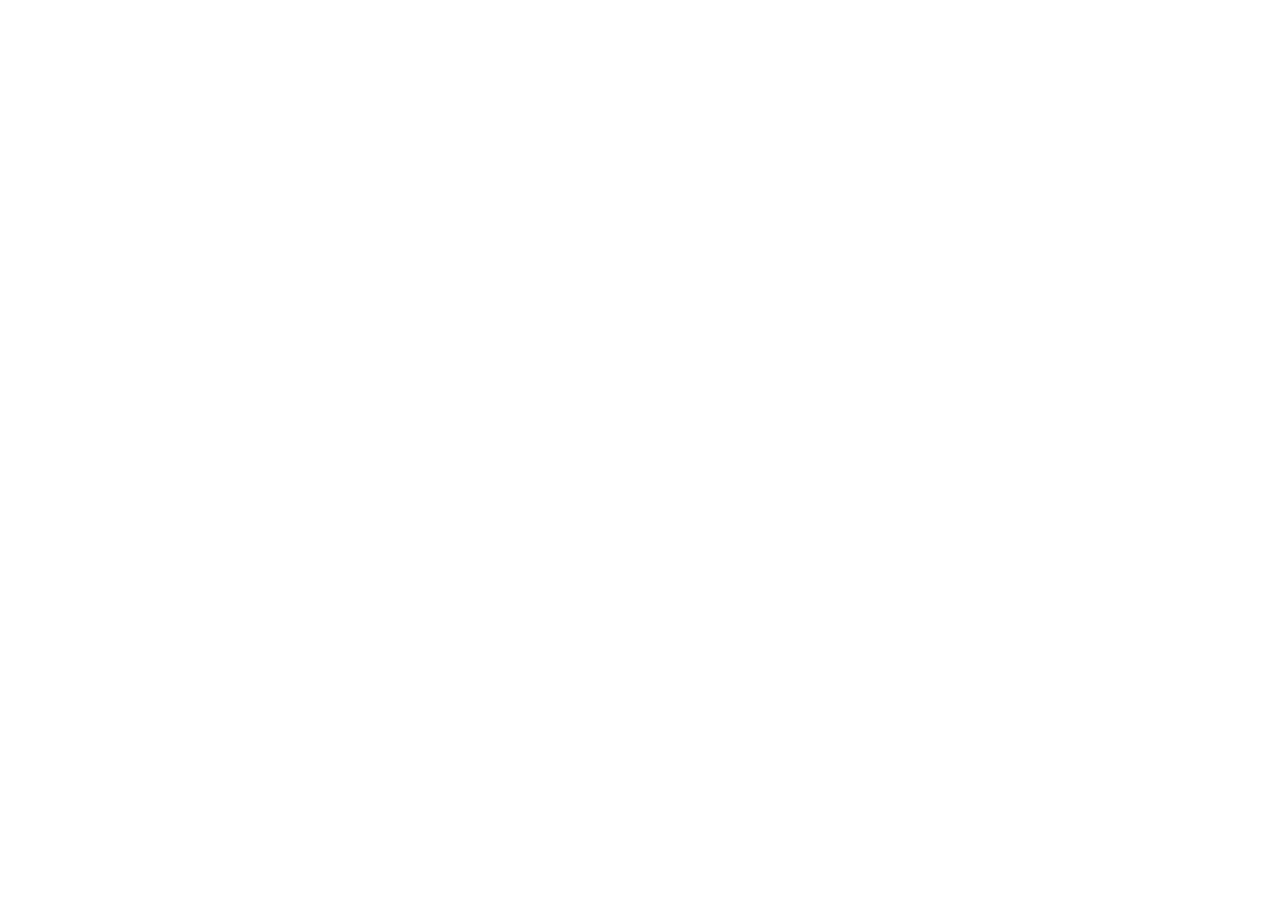
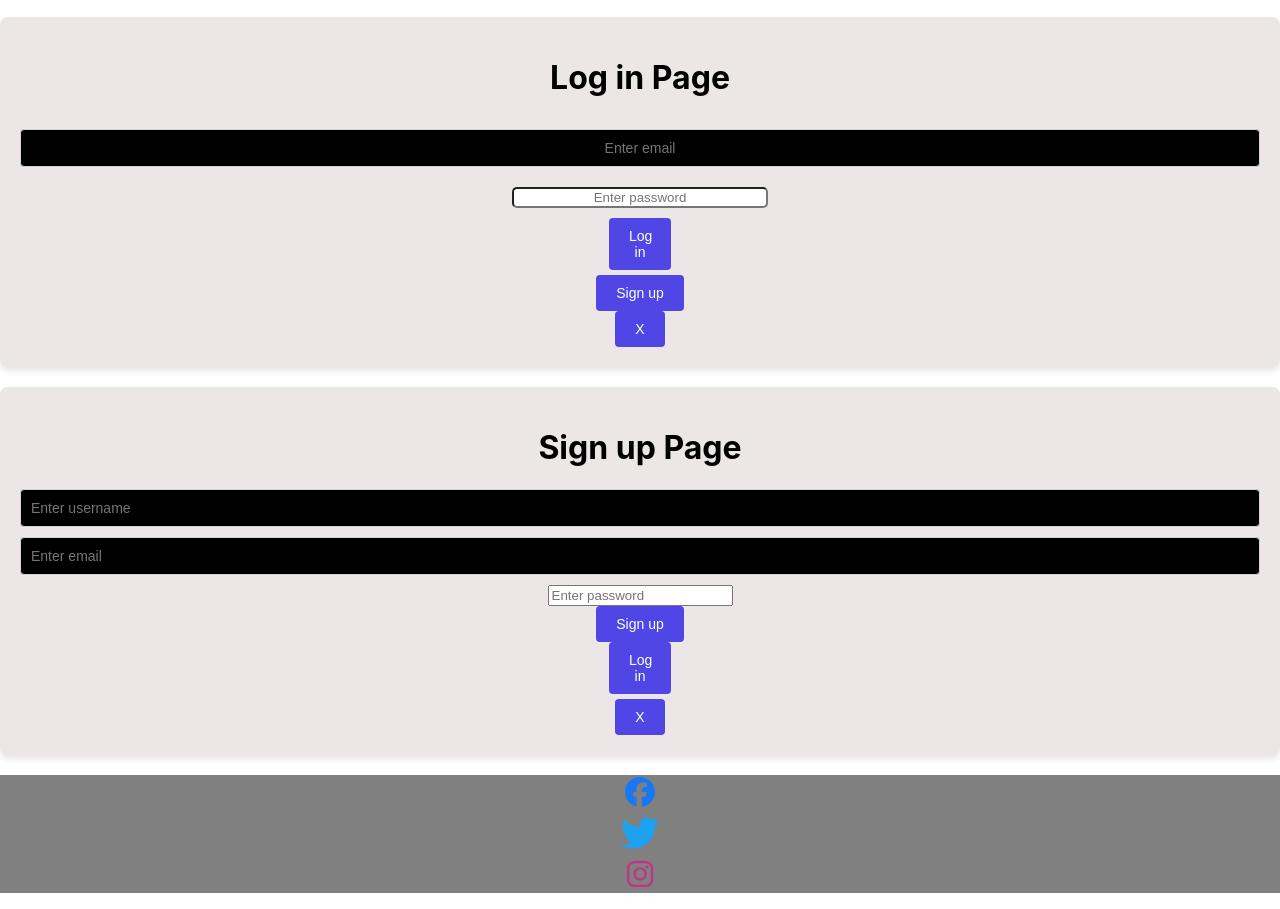
Before and after one commit to bobojoy/Travel-Wishlist-Project, a React (Create React App) app: page / in a window 1280 px wide. Shown: the part 1320-2229 px from the top of the page. Before the commit the page ends 800 px from the top, so only its background shows below. Built offline with nearby package versions, Linux system fonts and the light colour scheme; no server answers; data requests are answered from the project's data file.

Commit message:
Adds login to the page

```diff
--- a/package.json
+++ b/package.json
@@ -1,6 +1,7 @@
 {
   "name": "travel-wishlist-project",
   "version": "0.1.0",
+  "proxy":"https://travel-wishlist-project-backend.onrender.com",
   "private": true,
   "dependencies": {
     "@fortawesome/free-brands-svg-icons": "^6.6.0",
--- a/src/App.css
+++ b/src/App.css
@@ -425,3 +425,30 @@
 	height: 100px;
 	border-radius: 50px;
 }
+/* For login */
+#login-form {
+	margin-top: 100px;
+	display: flex;
+	flex-direction: column;
+	align-items: center;
+  }
+  .login-input {
+	margin: 10px;
+	position: relative;
+	width: 20%;
+	border-radius: 5px;
+	text-align: center;
+  }
+  #login-login-button {
+	position: relative;
+	width: 5%;
+	margin-bottom: 5px;
+  }
+  #error-message {
+	color: red;
+	z-index: 999;
+	background-color: red;
+  }
+  #safiri-logo {
+	width: 200px;
+  }
--- a/src/Components/DestinationCard.js
+++ b/src/Components/DestinationCard.js
@@ -10,12 +10,12 @@
 
   return (
     <div className="card" onClick={onClick} style={{ cursor: "pointer" }}>
-      <img src={destination.imageUrl} alt={destination.name} />
+      <img src={destination.image_url} alt={destination.name} />
       <h3>{destination.name}</h3>
       {isSelected && (
         <div className="detail">
           <p>Country: {destination.country}</p>
-          <p>Description: {destination.notes}</p>
+          <p>Description: {destination.description}</p>
           <p>{destination.name}</p>
           <button onClick={handleBookNow}>Book Now</button>
         </div>
--- a/src/Components/DestinationList.js
+++ b/src/Components/DestinationList.js
@@ -7,7 +7,7 @@
   const [selectedId, setSelectedId] = useState(null);
 
   useEffect(() => {
-    fetch('https://travel-wishlist-project-backend.onrender.com/destinations')
+    fetch('/destinations')
 			.then((res) => res.json())
 			.then((data) => setDestinations(data))
 			.catch((error) => console.error('Error fetching data:', error));
--- a/src/Components/Form.js
+++ b/src/Components/Form.js
@@ -27,7 +27,7 @@
 
 		try {
 			const response = await axios.post(
-				'https://travel-wishlist-project-backend.onrender.com/destinations',
+				'/destinations',
 				formData
 			);
 			setDestinations([...destinations, response.data]);
@@ -36,8 +36,8 @@
 			setFormData({
 				name: '',
 				country: '',
-				notes: '',
-				imageUrl: '',
+				description: '',
+				image_url: '',
 			});
 		} catch (err) {
 			setError('Failed to add entry.');
@@ -48,7 +48,7 @@
 	const handleDelete = async (id) => {
 		try {
 			await axios.delete(
-				`https://travel-wishlist-project-backend.onrender.com/destination${id}`
+				`/destination${id}`
 			);
 			setDestinations(
 				destinations.filter((destination) => destination.id !== id)
--- a/src/Components/Home.js
+++ b/src/Components/Home.js
@@ -4,17 +4,17 @@
 import FormComponent from './Form';
 import '../App.css';
 import { FontAwesomeIcon } from '@fortawesome/react-fontawesome';
-import {
-	faFacebook,
-	faTwitter,
-	faInstagram,
-} from '@fortawesome/free-brands-svg-icons';
+import { faFacebook, faTwitter, faInstagram } from '@fortawesome/free-brands-svg-icons';
+import Login from './Login';
+import Signup from './Signup';
 
 function Home() {
 	const [showForm, setShowForm] = useState(false);
+	const [user, setUser] = useState(null); // Add user state
 
-	const handleVideoClick = () => {
-		setShowForm(!showForm); // Toggle form visibility
+	const handleVideoClick = (e) => {
+		e.preventDefault(); // Prevent any default action
+		setShowForm((prev) => !prev); // Toggle form visibility
 	};
 
 	return (
@@ -34,61 +34,30 @@
 						src='https://cdn.pixabay.com/video/2020/04/21/36746-412873626_tiny.mp4'
 						type='video/mp4'
 					/>
-
 				</video>
 
-
 				{showForm && <FormComponent />}
-
-
-
-
 				<h1 className='list'>Existing Destinations</h1>
 				<DestinationList />
+				<Login setUser={setUser} /> {/* Pass setUser to Login */}
+				<Signup />
 			</main>
 			<footer className='bg-gray-200 py-footer-padding text-center'>
 				<div className='social-media'>
 					<ul className='list-none p-0 flex justify-center space-x-4'>
 						<li className="media_links">
-							<a
-								href='https://www.facebook.com'
-								target='_blank'
-								rel='noopener noreferrer'
-								className='facebook'
-							>
-								<FontAwesomeIcon
-									icon={faFacebook}
-									className='mr-2'
-								/>
-
+							<a href='https://www.facebook.com' target='_blank' rel='noopener noreferrer' className='facebook'>
+								<FontAwesomeIcon icon={faFacebook} className='mr-2' />
 							</a>
 						</li>
 						<li>
-							<a
-								href='https://twitter.com'
-								target='_blank'
-								rel='noopener noreferrer'
-								className='twitter'
-							>
-								<FontAwesomeIcon
-									icon={faTwitter}
-									className='mr-2'
-								/>
-
+							<a href='https://twitter.com' target='_blank' rel='noopener noreferrer' className='twitter'>
+								<FontAwesomeIcon icon={faTwitter} className='mr-2' />
 							</a>
 						</li>
 						<li>
-							<a
-								href='https://www.instagram.com'
-								target='_blank'
-								rel='noopener noreferrer'
-								className='instagram'
-							>
-								<FontAwesomeIcon
-									icon={faInstagram}
-									className='mr-2'
-								/>
-
+							<a href='https://www.instagram.com' target='_blank' rel='noopener noreferrer' className='instagram'>
+								<FontAwesomeIcon icon={faInstagram} className='mr-2' />
 							</a>
 						</li>
 					</ul>
--- /dev/null
+++ b/src/Components/Login.js
@@ -0,0 +1,62 @@
+import React, { useState } from 'react';
+import '../App.css';
+import { useNavigate } from 'react-router-dom';
+
+function Login({ setUser }) {
+	const [email, setEmail] = useState('');
+	const [password, setPassword] = useState('');
+	const [error, setError] = useState(null);
+	const navigate = useNavigate();
+
+	const handleSubmit = (e) => {
+		e.preventDefault();
+		fetch('/login', {
+			method: 'POST',
+			headers: {
+				'Content-Type': 'application/json',
+			},
+			body: JSON.stringify({ email, password }),
+		}).then((r) => {
+			if (r.ok) {
+				r.json().then((user) => {
+					setUser(user);
+					setTimeout(() => {
+						navigate('/'); // Use navigate for consistency
+					}, 1000);
+				});
+			} else {
+				r.json().then((err) => setError(err.error));
+			}
+		});
+	};
+
+	return (
+		<div id="login-form-container">
+			<form onSubmit={handleSubmit} id="login-form">
+				<h1>Log in Page</h1>
+				<input
+					type="text"
+					value={email}
+					onChange={(e) => setEmail(e.target.value)}
+					className="login-input"
+					placeholder="Enter email"
+					aria-label="Email"
+				/>
+				<input
+					type="password"
+					value={password}
+					onChange={(e) => setPassword(e.target.value)}
+					className="login-input"
+					placeholder="Enter password"
+					aria-label="Password"
+				/>
+				<button type="submit" id="login-login-button">Log in</button>
+				<button type="button" onClick={() => navigate('/signup')} id="signup-button">Sign up</button>
+				<button type="button" onClick={() => navigate('/')}>X</button>
+				{error && <p style={{ color: 'red', fontSize: 'small' }}>{error}</p>}
+			</form>
+		</div>
+	);
+}
+
+export default Login;
--- /dev/null
+++ b/src/Components/Signup.js
@@ -0,0 +1,68 @@
+import React, { useState } from 'react';
+import { useNavigate } from 'react-router-dom';
+
+function Signup() {
+	const [username, setUsername] = useState('');
+	const [password, setPassword] = useState('');
+	const [email, setEmail] = useState('');
+	const [error, setError] = useState(null);
+	const navigate = useNavigate();
+
+	const handleSubmit = (e) => {
+		e.preventDefault();
+		fetch('/signup', {
+			method: 'POST',
+			headers: {
+				'Content-Type': 'application/json',
+			},
+			body: JSON.stringify({ username, email, password }),
+		}).then((r) => {
+			if (r.ok) {
+				r.json().then(() => {
+					alert('Sign Up successful');
+					navigate('/login');
+				});
+			} else {
+				r.json().then((err) => setError(err.error));
+			}
+		});
+	};
+
+	return (
+		<div id="signup-form-container">
+			<form onSubmit={handleSubmit} id="signup-form">
+				<h1>Sign up Page</h1>
+				<input
+					type="text"
+					value={username}
+					onChange={(e) => setUsername(e.target.value)}
+					className="signup-input"
+					placeholder="Enter username"
+					aria-label="Username"
+				/>
+				<input
+					type="text"
+					value={email}
+					onChange={(e) => setEmail(e.target.value)}
+					className="signup-input"
+					placeholder="Enter email"
+					aria-label="Email"
+				/>
+				<input
+					type="password"
+					value={password}
+					onChange={(e) => setPassword(e.target.value)}
+					className="signup-input"
+					placeholder="Enter password"
+					aria-label="Password"
+				/>
+				<button type="submit" id="signup-button">Sign up</button>
+				<button type="button" onClick={() => navigate('/login')} id="login-login-button">Log in</button>
+				<button type="button" onClick={() => navigate('/')}>X</button>
+				{error && <p style={{ color: 'red', fontSize: 'small' }}>{error}</p>}
+			</form>
+		</div>
+	);
+}
+
+export default Signup;
```
